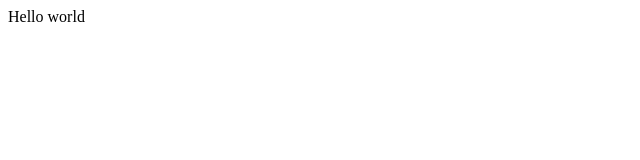
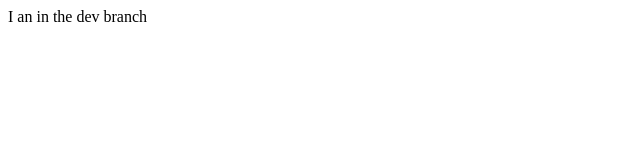
Before and after one commit to goran12345678/dell, a plain HTML site: page index.html in a window 1280 px wide. Shown: the full height of the page, 0-640 px from the left. Drawn offline with Linux system fonts and the light colour scheme.

Commit message:
file change in dev

```diff
--- a/index.html
+++ b/index.html
@@ -1,4 +1,6 @@
 <html>
-	<head><title>Hello All</title></head>
-  <body>Hello world</body>
+	<head>
+		<title>Hello All</title>
+	</head>
+  <body>I an in the dev branch</body>
 </html>
```
